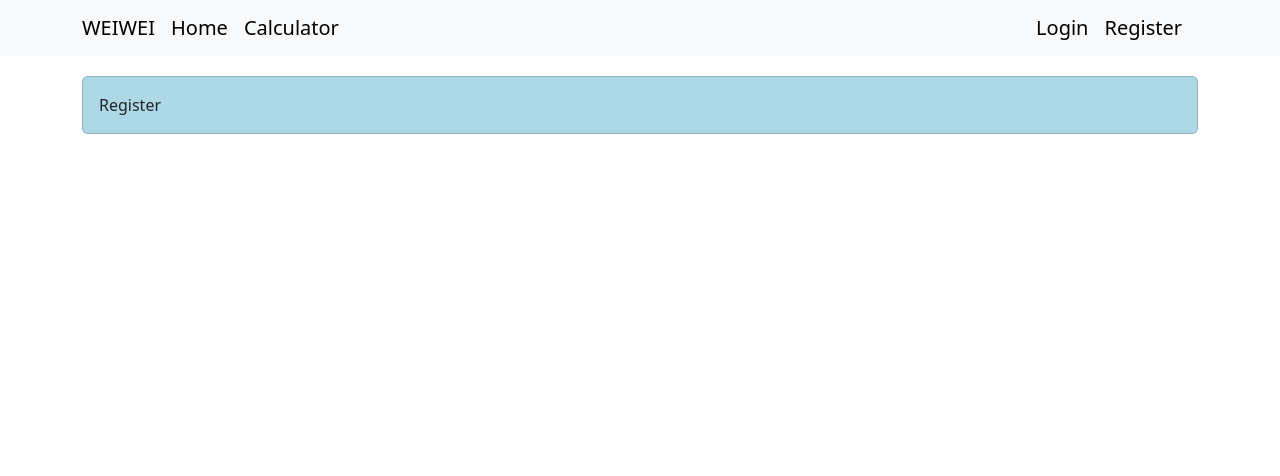
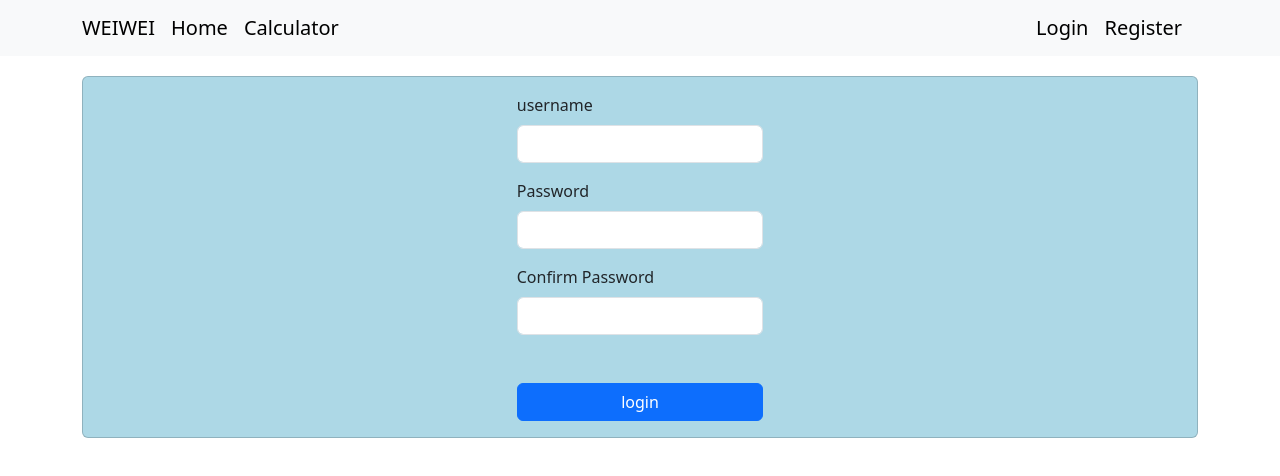
Before and after one commit to DataWEIWEI/Calculator-React, a React (Create React App) app: page /calculator/register in a window 1280 px wide. Shown: the top 476 px of the page. Built offline with nearby package versions, Linux system fonts and the light colour scheme.

Commit message:
register and login

```diff
--- a/package.json
+++ b/package.json
@@ -39,5 +39,6 @@
       "last 1 firefox version",
       "last 1 safari version"
     ]
-  }
+  },
+  "proxy": "http://localhost:3000"
 }
--- a/src/commponents/content/login.jsx
+++ b/src/commponents/content/login.jsx
@@ -7,8 +7,6 @@
         error_message: "",
         username: "",
         password: "",
-        access: "",
-        refresh: "",
     }
 
     handleClick = e => {
@@ -20,16 +18,19 @@
             this.setState({error_message: 'password is not empty'})
         } else {
             $.ajax({
-                url: 'https://app5593.acapp.acwing.com.cn/calculator/token/',
-                type: 'get',
+                url: '/api2/token/',
+                type: 'post',
                 data: {
                     username: this.state.username,
                     password: this.state.password,
                 },
                 dataType: 'json',
                 success: resp => {
-                    console.log(resp);
+                    window.location.href = '/calculator/';
                 },
+                error: error => {
+                    this.setState({error_message: 'username or password error' });
+                }
             })
         }
     }
@@ -43,7 +44,7 @@
                             <form>
                                 <div className="mb-3">
                                     <label htmlFor="username" className="form-label">username</label>
-                                    <input onChange={e => {this.setState({username: e.target.value})}} type="text" className="form-control" id="username" aria-describedby="emailHelp"/>
+                                    <input onChange={e => { this.setState({ username: e.target.value }) }} type="text" className="form-control" id="username" aria-describedby="emailHelp" />
                                 </div>
                                 <div className="mb-3">
                                     <label htmlFor="password" className="form-label">Password</label>
--- a/src/commponents/content/register.jsx
+++ b/src/commponents/content/register.jsx
@@ -1,12 +1,75 @@
 import React, { Component } from 'react';
 import Base from './base';
+import $ from 'jquery';
 
 class Register extends Component {
-    state = {  }
+    state = {
+        error_message: "",
+        username: "",
+        password: "",
+        password_confirm: "",
+    }
+
+    handleClick = e => {
+        e.preventDefault();
+
+        if (this.state.username === '') {
+            this.setState({error_message: 'username is not empty'})
+        } else if (this.state.password === '') {
+            this.setState({error_message: 'password is not empty'})
+        } else if (this.state.password_confirm === '') {
+            this.setState({error_message: 'password_confirm is not empty'})
+        } else if (this.state.password_confirm === '') {
+            this.setState({error_message: 'two password are not same'})
+        } else {
+            $.ajax({
+                url: '/api2/register/',
+                // url: 'https://app5593.acapp.acwing.com.cn/calculator/register/',
+                type: 'get',
+                data: {
+                    username: this.state.username,
+                    password: this.state.password,
+                    password_confirm: this.state.password_confirm,
+                },
+                dataType: 'json',
+                success: resp => {
+                    if (resp.result === 'success') {
+                        window.location.href = '/calculcator/'
+                    } else {
+                        this.setState({error_message: resp.result});
+                    }
+                },
+            })
+        }
+    }
+
     render() {
         return (
             <Base>
-                Register
+                <div className="container">
+                    <div className="row justify-content-md-center">
+                        <div className="col col-sm-3">
+                            <form>
+                                <div className="mb-3">
+                                    <label htmlFor="username" className="form-label">username</label>
+                                    <input onChange={e => { this.setState({ username: e.target.value }) }} type="text" className="form-control" id="username" aria-describedby="emailHelp" />
+                                </div>
+                                <div className="mb-3">
+                                    <label htmlFor="password" className="form-label">Password</label>
+                                    <input onChange={e => {this.setState({password: e.target.value})}} type="password" className="form-control" id="password"/>
+                                </div>
+                                <div className="mb-3">
+                                    <label htmlFor="password_confirm" className="form-label">Confirm Password</label>
+                                    <input onChange={e => {this.setState({password_confirm: e.target.value})}} type="password" className="form-control" id="password_confirm"/>
+                                </div>
+                                <div style={{ height: "2rem", color: 'red'}}>
+                                    {this.state.error_message}
+                                </div>
+                                <button onClick={this.handleClick} style={{ width: "100%" }} type="submit" className="btn btn-primary">login</button>
+                            </form>
+                        </div>
+                    </div>
+                </div>
             </Base>
         );
     }
```
Also changed, not shown: src/setupProxy.js (added, +18 -0 lines).
